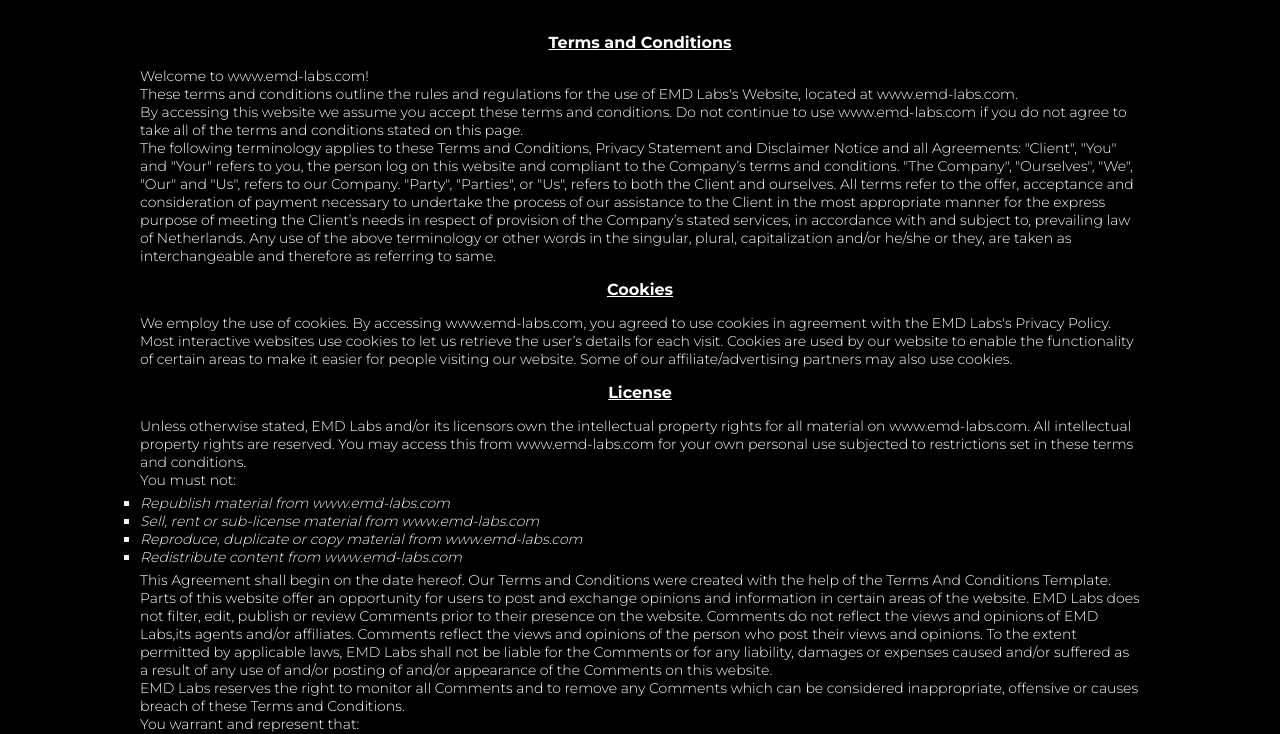
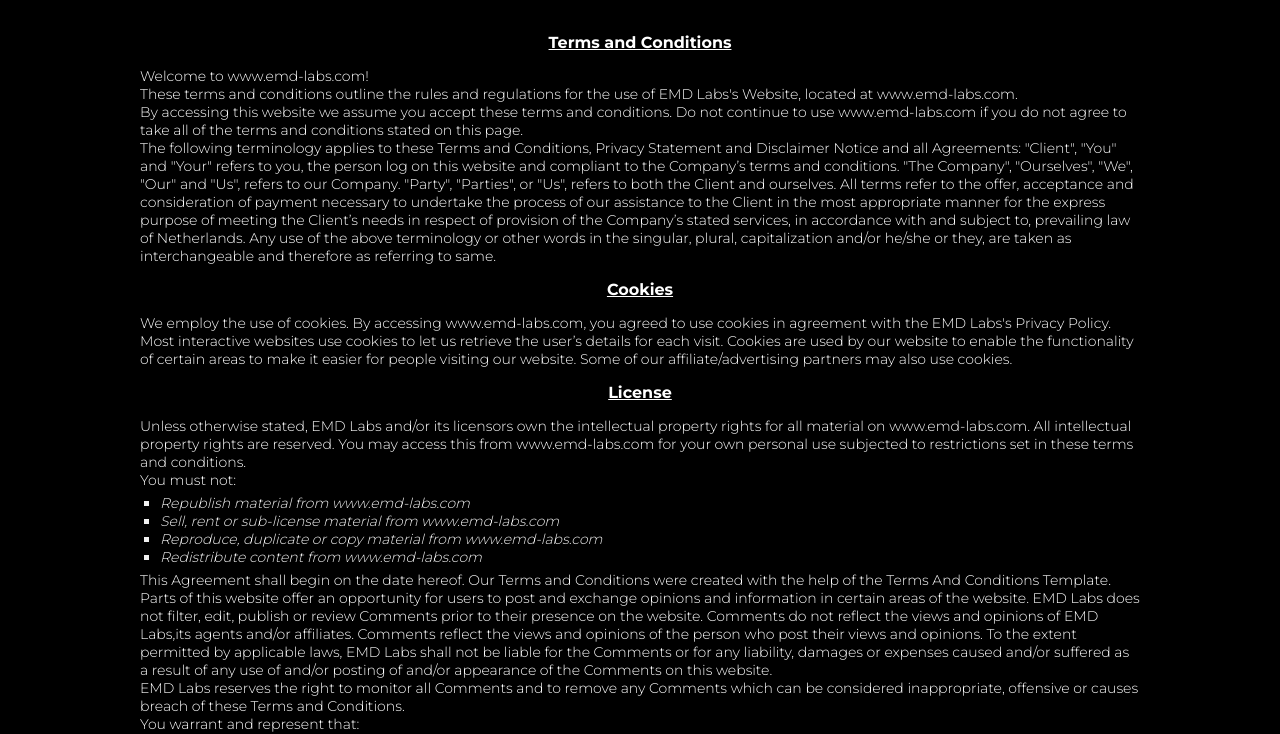
Before and after one commit to AslamJM/emd-labs-site, a Gatsby site: page /terms-and-conditions in a window 1280 px wide. Shown: the part 72-806 px from the top of the page. Built offline with nearby package versions, Linux system fonts and the light colour scheme; Gatsby itself is replaced by a stand-in of ours.

Commit message:
sass change

```diff
--- a/src/styles/terms.module.scss
+++ b/src/styles/terms.module.scss
@@ -21,7 +21,7 @@
       font-size: 14px;
     }
     ul {
-      margin: 5px 0;
+      margin: 5px 20px;
       list-style: square;
     }
     li {
```
